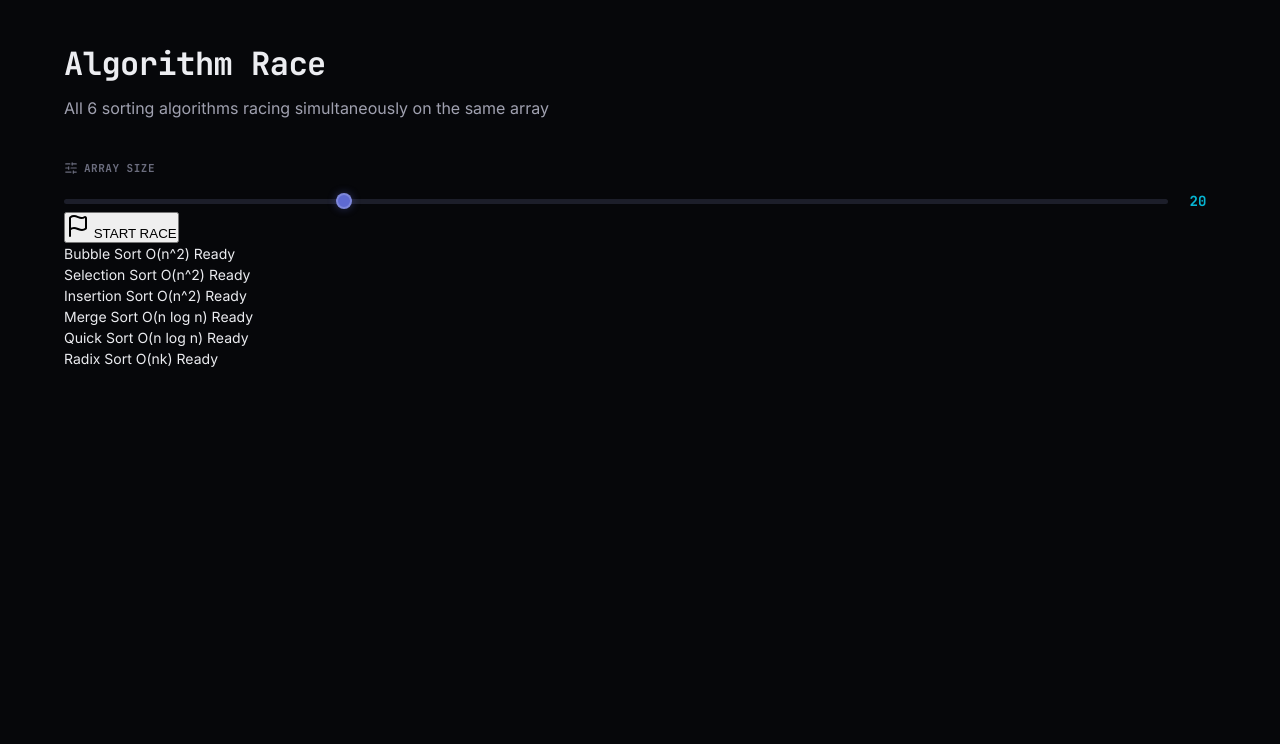
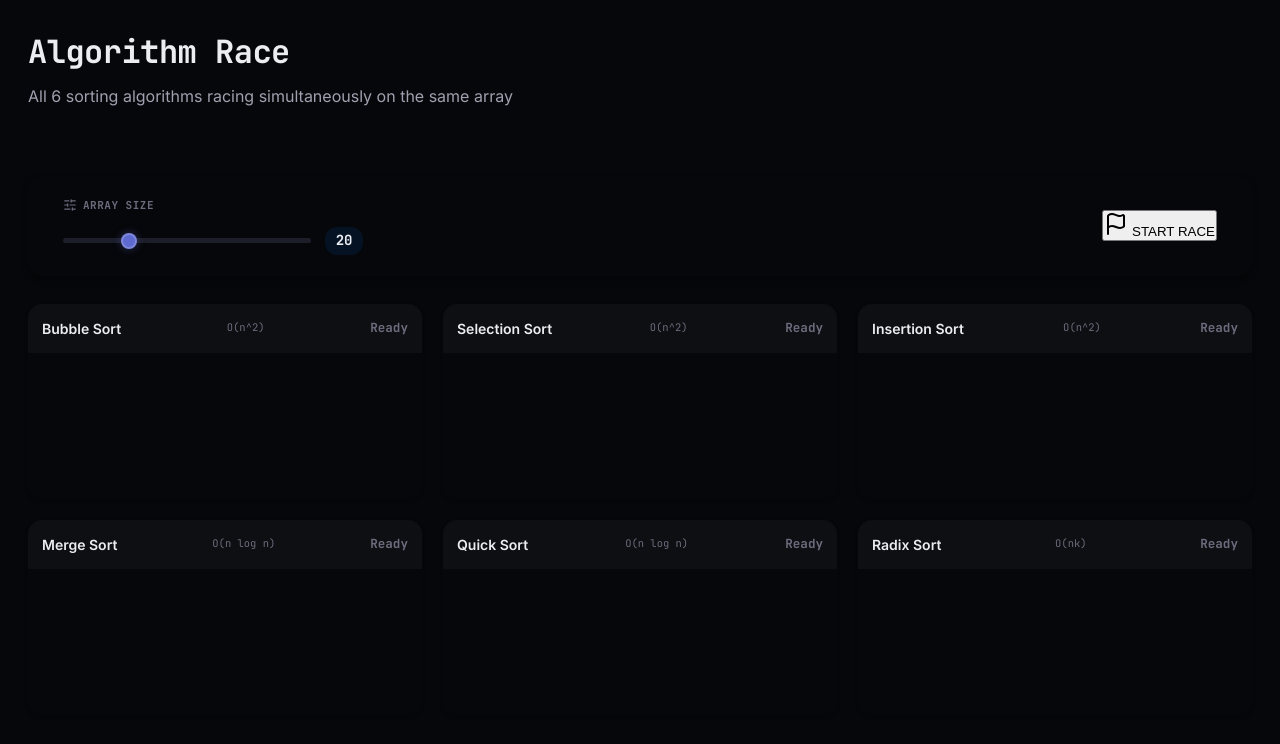
Before and after one commit to deadmouser/SORT-SCRAMBLED-NUMBER, a Flask app: page /race in a window 1280 px wide. Shown: the part 56-800 px from the top of the page. Run offline with Flask 3, Linux system fonts and the light colour scheme.

Commit message:
style: overhaul algorithm race ui with modern css grid and improved script hooks

```diff
--- a/static/css/race.css
+++ b/static/css/race.css
@@ -1 +1,190 @@
-/* Race page styles — populated Day 3 */
+/*
+ * race.css
+ * Part of the Sort Scramble Visualization Engine.
+ */
+
+.page-container {
+    max-width: 1400px;
+    margin: 0 auto;
+    padding: 2rem;
+    display: flex;
+    flex-direction: column;
+    gap: 2rem;
+}
+
+/* Controls Header Area */
+.race-controls {
+    background: var(--surface);
+    border: 1px solid var(--border);
+    border-radius: 1rem;
+    padding: 1.5rem 2.5rem;
+    display: flex;
+    justify-content: space-between;
+    align-items: center;
+    box-shadow: 0 4px 6px rgba(0, 0, 0, 0.3);
+}
+
+.control-group {
+    display: flex;
+    flex-direction: column;
+    gap: 0.5rem;
+    min-width: 300px;
+}
+
+.slider-with-value {
+    display: flex;
+    align-items: center;
+    gap: 1rem;
+}
+
+.slider-with-value .slider {
+    flex: 1;
+}
+
+.slider-value {
+    font-weight: 700;
+    font-family: var(--font-mono);
+    color: var(--primary);
+    background: rgba(0, 123, 255, 0.1);
+    padding: 0.25rem 0.75rem;
+    border-radius: 12px;
+}
+
+/* 3x2 Grid for Race Panels */
+.race-grid {
+    display: grid;
+    grid-template-columns: repeat(3, 1fr);
+    grid-template-rows: repeat(2, 1fr);
+    gap: 1.5rem;
+}
+
+.race-panel {
+    background: var(--surface);
+    border: 1px solid var(--border);
+    border-radius: 1rem;
+    display: flex;
+    flex-direction: column;
+    overflow: hidden;
+    position: relative;
+    box-shadow: 0 2px 4px rgba(0, 0, 0, 0.2);
+    transition: transform 0.2s ease, box-shadow 0.2s ease;
+}
+
+.race-panel:hover {
+    transform: translateY(-2px);
+    box-shadow: 0 8px 16px rgba(0, 0, 0, 0.4);
+    border-color: var(--border-hover, #4b5563);
+}
+
+.race-panel-header {
+    padding: 1rem;
+    background: rgba(255, 255, 255, 0.03);
+    border-bottom: 1px solid var(--border);
+    display: flex;
+    align-items: center;
+    justify-content: space-between;
+}
+
+.race-panel-name {
+    font-weight: 700;
+    color: var(--text-primary);
+}
+
+.race-panel-tag {
+    font-family: var(--font-mono);
+    font-size: 0.75rem;
+    color: var(--text-muted);
+    background: var(--bg);
+    padding: 2px 6px;
+    border-radius: 4px;
+    border: 1px solid var(--border);
+}
+
+.race-panel-status {
+    font-family: var(--font-mono);
+    font-weight: 600;
+    font-size: 0.9rem;
+    color: var(--text-muted);
+}
+
+/* Visualization Block */
+.race-panel-bars {
+    height: 140px;
+    padding: 1rem;
+    display: flex;
+    align-items: flex-end;
+    justify-content: center;
+    gap: 2px;
+    background: var(--bg);
+    position: relative;
+}
+
+.bar {
+    width: 100%;
+    max-width: 15px; /* Smaller than standard visualizer */
+    background-color: var(--bar-default, #4b5563);
+    border-radius: 2px 2px 0 0;
+    transition: height 0.05s linear; /* Fast transitions for racing */
+}
+
+.bar[data-state="comparing"] { background-color: var(--warning, #f59e0b); }
+.bar[data-state="swapping"] { background-color: var(--danger, #ef4444); }
+.bar[data-state="sorted"] { background-color: var(--success, #10b981); }
+
+/* Progress Completion Bar */
+.race-panel-progress {
+    height: 6px;
+    width: 100%;
+    background: var(--border);
+}
+
+.race-progress-fill {
+    height: 100%;
+    width: 0%;
+    background: linear-gradient(90deg, var(--primary), var(--secondary));
+    transition: width 0.1s linear;
+}
+
+/* Final Results Leaderboard */
+.race-results {
+    background: var(--surface);
+    border: 1px solid var(--border);
+    border-radius: 1rem;
+    padding: 1.5rem;
+    box-shadow: 0 4px 6px rgba(0, 0, 0, 0.3);
+}
+
+.race-leaderboard {
+    margin-top: 1rem;
+    list-style: none;
+    padding: 0;
+    display: flex;
+    flex-direction: column;
+    gap: 0.5rem;
+}
+
+.race-leaderboard li {
+    background: rgba(255, 255, 255, 0.02);
+    border: 1px solid var(--border);
+    border-radius: 0.5rem;
+}
+
+/* Responsive Scaling */
+@media (max-width: 1100px) {
+    .race-grid {
+        grid-template-columns: repeat(2, 1fr);
+        grid-template-rows: repeat(3, 1fr);
+    }
+}
+
+@media (max-width: 768px) {
+    .race-controls {
+        flex-direction: column;
+        gap: 1.5rem;
+        align-items: stretch;
+    }
+    .race-grid {
+        grid-template-columns: 1fr;
+        grid-template-rows: repeat(6, 1fr);
+    }
+}
--- a/static/js/race.js
+++ b/static/js/race.js
@@ -236,13 +236,13 @@
 
                 leaderboard.forEach((entry) => {
                     const li = document.createElement('li');
+                    li.className = 'leaderboard-entry'; // Matches .race-leaderboard li style automatically
 
-                    // Style list items with flexbox for leaderboard appearance
+                    // Use flexbox already defined in CSS for .race-leaderboard li
                     li.style.display = 'flex';
                     li.style.justifyContent = 'space-between';
                     li.style.alignItems = 'center';
-                    li.style.padding = '10px';
-                    li.style.borderBottom = '1px solid #333';
+                    li.style.padding = '12px 16px';
 
                     const nameSpan = document.createElement('span');
                     nameSpan.innerHTML = `<strong>${entry.rank}</strong> - ${entry.name}`;
```
